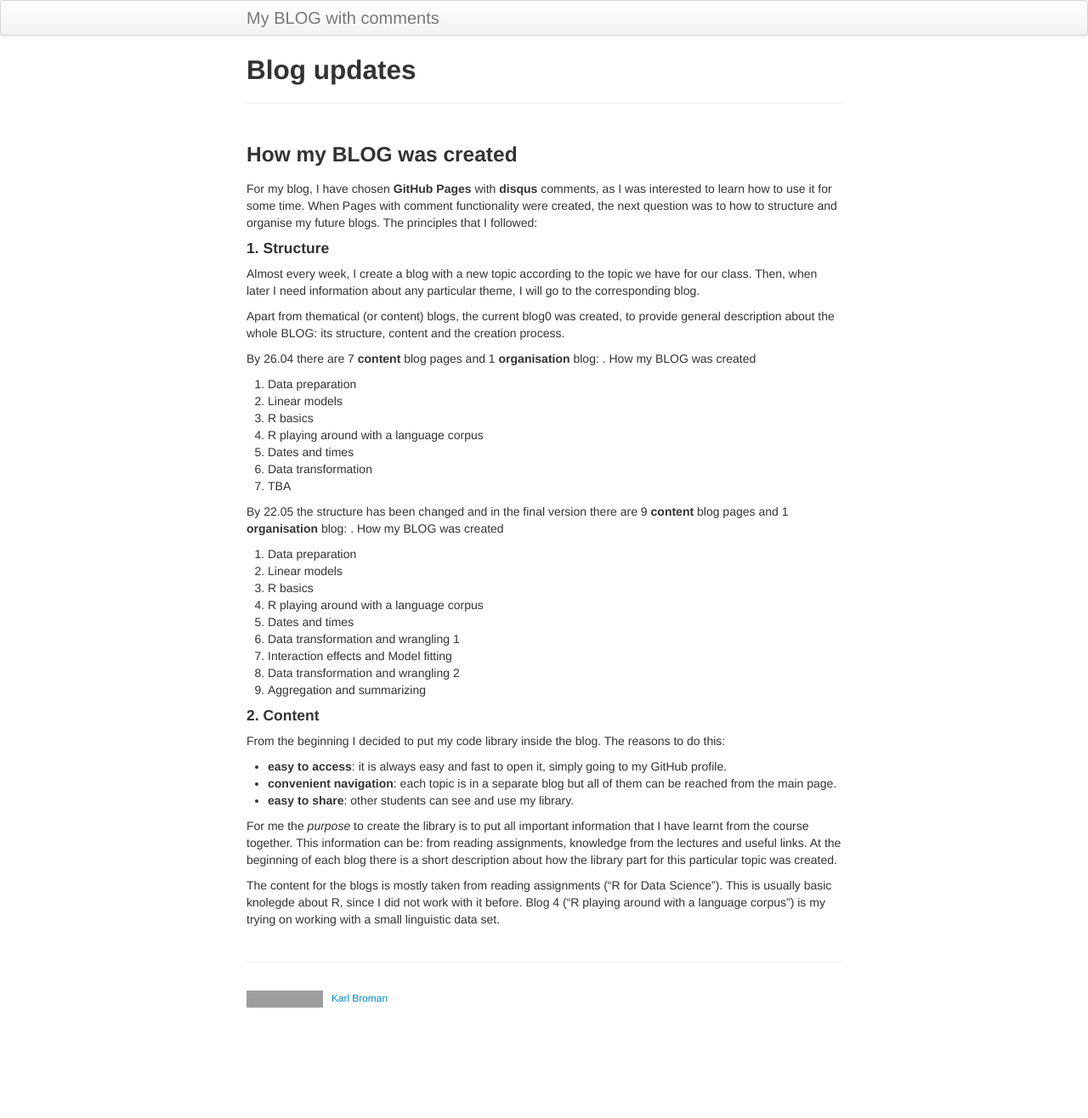
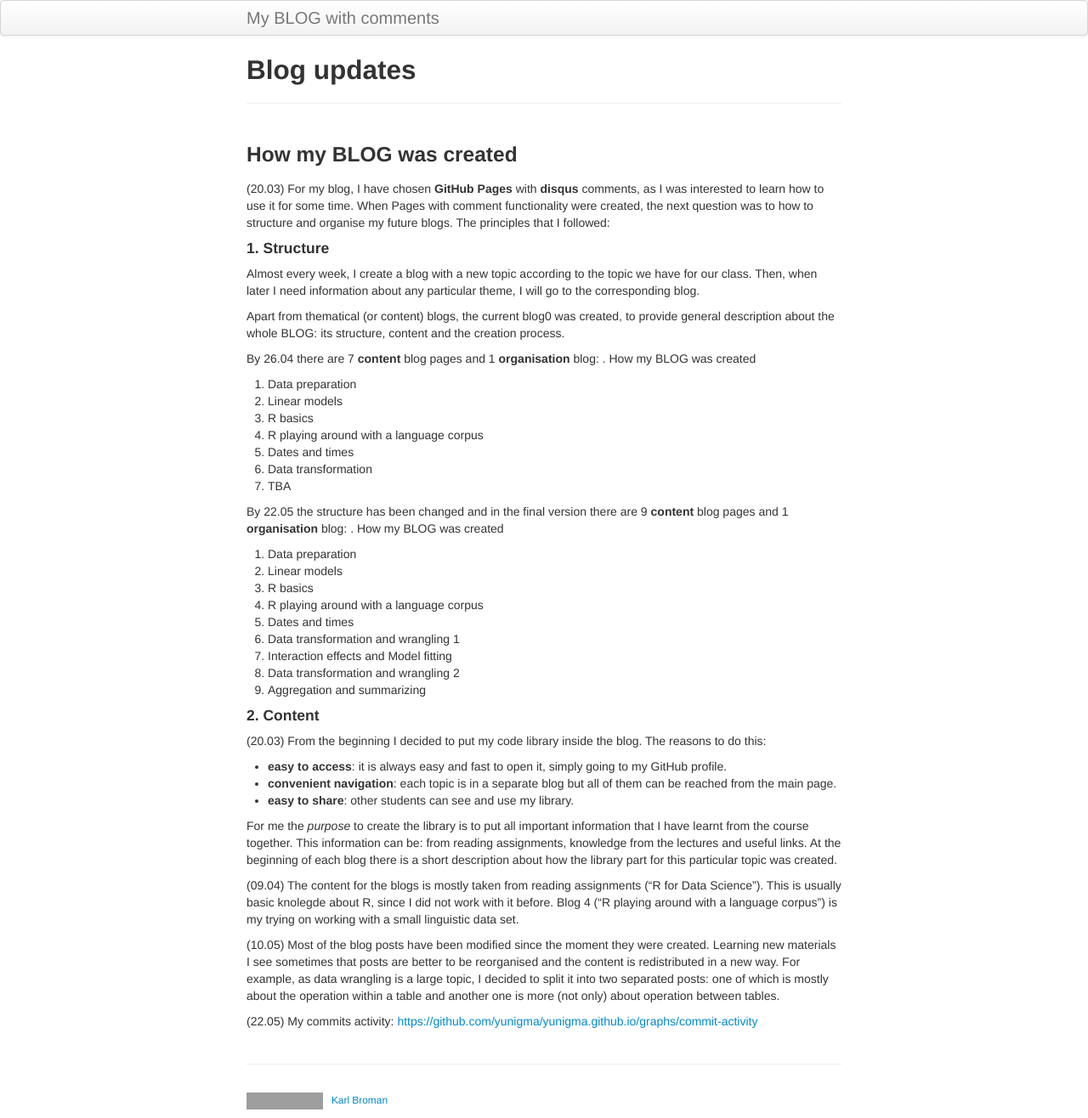
Before and after one commit to yunigma/ynigma.github.io, a Jekyll site: the page built from pages/0blog.md, in a window 1280 px wide. Shown: the whole page at 85% size. Built offline with Jekyll 4.4.1, drawn with Linux system fonts in a browser that asks for light colours; comment, search, counter and statistics services are not loaded; before the commit the page ends 1196 px from its top, so only the background shows below that; grey boxes are pictures that could not be loaded.

Commit message:
blog0 change

```diff
--- a/pages/0blog.md
+++ b/pages/0blog.md
@@ -6,7 +6,7 @@ description: This page is reserved for my 0th BLOG.
 
 ### How my BLOG was created
 
-For my blog, I have chosen **GitHub Pages** with **disqus** comments, as I was interested to learn how to use it for some time. When Pages with comment functionality were created, the next question was to how to structure and organise my future blogs. The principles that I followed:
+(20.03) For my blog, I have chosen **GitHub Pages** with **disqus** comments, as I was interested to learn how to use it for some time. When Pages with comment functionality were created, the next question was to how to structure and organise my future blogs. The principles that I followed:
 
 #### 1. Structure
 Almost every week, I create a blog with a new topic according to the topic we have for our class. Then, when later I need information about any particular theme, I will go to the corresponding blog.
@@ -36,12 +36,16 @@ By 22.05 the structure has been changed and in the final version there are 9 **c
 9. Aggregation and summarizing
 
 #### 2. Content
-From the beginning I decided to put my code library inside the blog. The reasons to do this:
+(20.03) From the beginning I decided to put my code library inside the blog. The reasons to do this:
 - **easy to access**: it is always easy and fast to open it, simply going to my GitHub profile.
 - **convenient navigation**: each topic is in a separate blog but all of them can be reached from the main page.
 - **easy to share**: other students can see and use my library.
 
 For me the *purpose* to create the library is to put all important information that I have learnt from the course together. This information can be: from reading assignments, knowledge from the lectures and useful links. At the beginning of each blog there is a short description about how the library part for this particular topic was created.
 
-The content for the blogs is mostly taken from reading assignments ("R for Data Science"). This is usually basic knolegde about R, since I did not work with it before.
+(09.04) The content for the blogs is mostly taken from reading assignments ("R for Data Science"). This is usually basic knolegde about R, since I did not work with it before.
 Blog 4 ("R playing around with a language corpus") is my trying on working with a small linguistic data set.
+
+(10.05) Most of the blog posts have been modified since the moment they were created. Learning new materials I see sometimes that posts are better to be reorganised and the content is redistributed in a new way. For example, as data wrangling is a large topic, I decided to split it into two separated posts: one of which is mostly about the operation within a table and another one is more (not only) about operation between tables.
+
+(22.05) My commits activity: <https://github.com/yunigma/yunigma.github.io/graphs/commit-activity>
```
